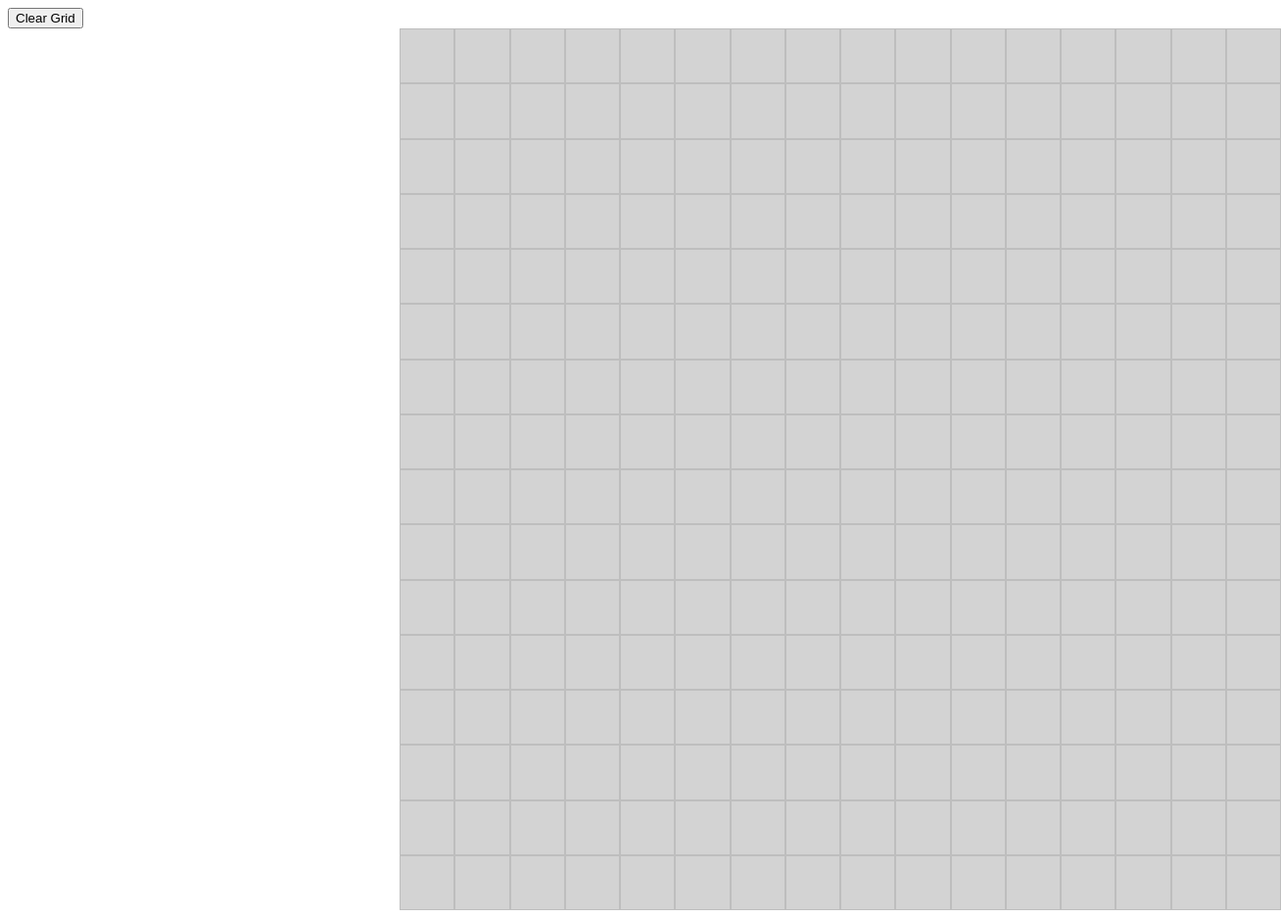
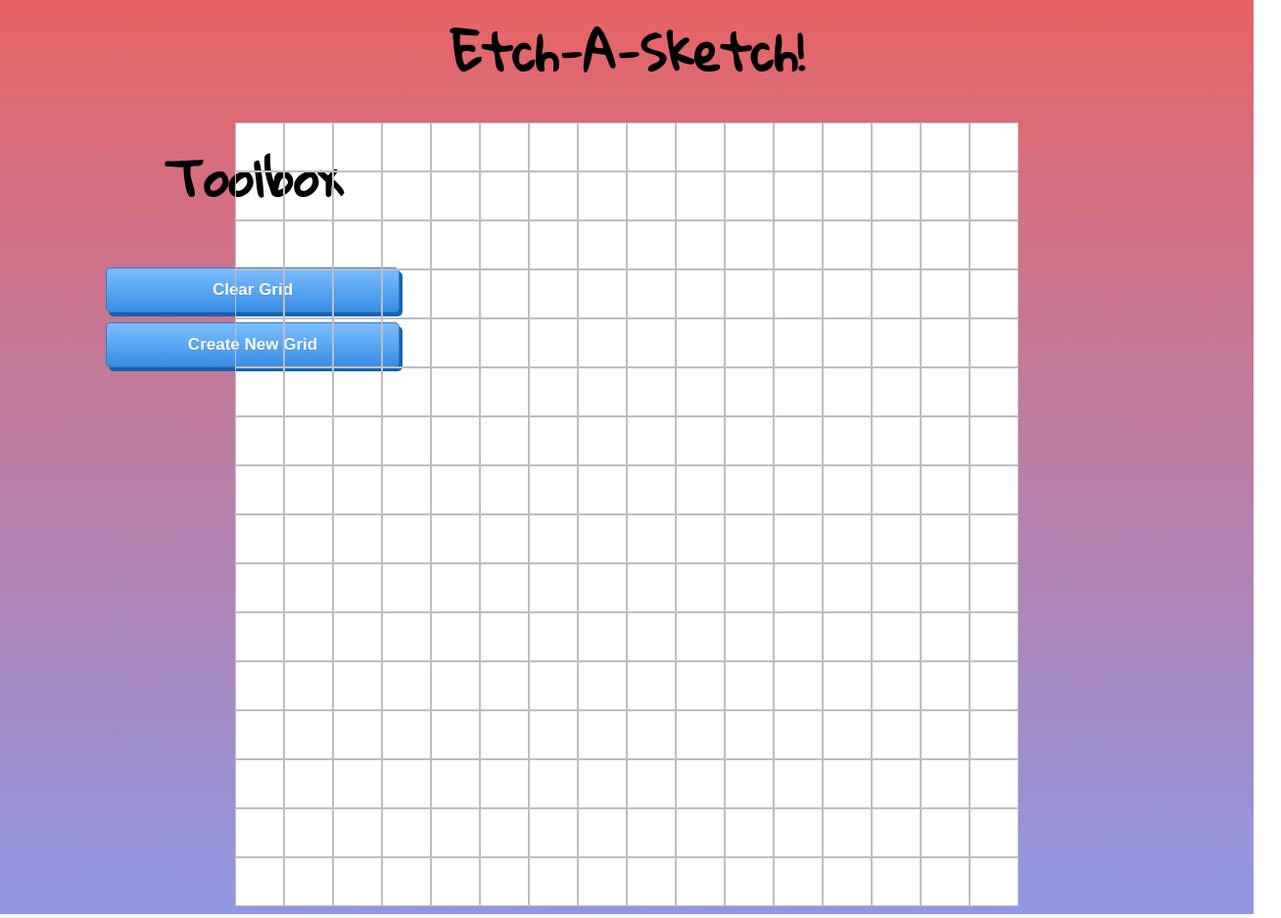
Before and after one commit to pnowakowski614/Etch-A-Sketch, a plain HTML site: page index.html in a window 1280 px wide. Shown: the whole page at 98% size, 1308 px wide, since content can reach past the window. Drawn offline with Linux system fonts and the light colour scheme.

Commit message:
Change grid size functionality + page layout

```diff
--- a/index.html
+++ b/index.html
@@ -2,9 +2,16 @@
 <html>
     <head>
         <link rel="stylesheet" href="styles.css">
+        <link rel="stylesheet" href="https://fonts.googleapis.com/css?family=Gloria+Hallelujah">
+        <title>Etch-A-Sketch!</title>
     </head>
     <body>
-        <button id="clear">Clear Grid</button>
+        <h1>Etch-A-Sketch!</h1>
+        <div id="toolbox">
+            <h1>Toolbox</h1>
+            <button class="myButton" id="clear">Clear Grid</button>
+            <button class="myButton" id="newgrid">Create New Grid</button>
+        </div>
         <div id="container">
         </div>
         <script src="script.js">
--- a/script.js
+++ b/script.js
@@ -1,12 +1,20 @@
 const container = document.getElementById("container");
 const clear = document.getElementById("clear");
-const divs = document.getElementsByClassName("grid-div");
+let divs = document.getElementsByClassName("grid-div");
+const newGrid = document.getElementById("newgrid");
+let currentGridSize = 16;
+MakingGrids(currentGridSize);
 
-for (let i = 1; i < 16*16+1; ++i) {
-    let newDiv = document.createElement("div");
-    newDiv.className = "grid-div"
-    newDiv.style.border = "1px rgb(190, 190, 190) solid";
-    container.appendChild(newDiv);
+function MakingGrids(currentGridSize) {
+    container.style.gridTemplateColumns = `repeat(${currentGridSize}, 1fr)`;
+    container.style.gridTemplateRows = `repeat(${currentGridSize}, 1fr)`;
+
+    for (let i = 0; i < currentGridSize*currentGridSize; ++i) {
+        let newDiv = document.createElement("div");
+        newDiv.className = "grid-div";
+        newDiv.style.border = "1px rgb(190, 190, 190) solid";
+        container.appendChild(newDiv);
+    }
 }
 
 container.addEventListener('mouseover', function(e) {
@@ -14,7 +22,22 @@ container.addEventListener('mouseover', function(e) {
 })
 
 clear.addEventListener('click', function() {
-    for (let i = 0; i < 16*16; ++i) {
-        divs[i].style.backgroundColor="lightgray";
+    for (let i = 0; i < currentGridSize*currentGridSize; ++i) {
+        divs[i].style.backgroundColor="white";
     }
 })
+
+newGrid.addEventListener('click', function() {
+    currentGridSize = Number(prompt("Choose the grid size (smaller than 90!):"));
+    let length = divs.length;
+
+    while((typeof(currentGridSize) != "number") || (currentGridSize > 90) || (currentGridSize < 1)) {
+        currentGridSize = Number(prompt("Incorrect value! Choose the grid size:"));
+    }
+
+    for (let k = length-1; k > -1; --k){
+        divs[k].remove();
+    }
+
+    MakingGrids(currentGridSize);
+    })
--- a/styles.css
+++ b/styles.css
@@ -1,9 +1,52 @@
+body {
+    background: linear-gradient(#e66465, #9198e5);
+    min-height: 100vh;
+}
+
+#toolbox {
+    width: 300px;
+    display: flex;
+    flex-direction: column;
+    gap: 10px;
+    padding-left: 100px;
+}
+
 #container {
-    width: 900px;
-    height: 900px;
-    margin-left: 400px;
-    background-color: lightgray;
+    width: 800px;
+    height: 800px;
+    margin: auto;
+    margin-top: -250px;
+    background-color: white;
     display: grid;
-    grid-template-columns:  repeat(16, 1fr);
-    grid-template-rows: repeat(16, 1fr);
 }
+
+h1 {
+    margin-top: -5px;
+    text-align: center;
+    font-family: "Gloria Hallelujah", sans-serif;
+    font-size: 50px;
+}
+.myButton {
+	box-shadow: 3px 4px 0px 0px #1564ad;
+	background:linear-gradient(to bottom, #79bbff 5%, #378de5 100%);
+	background-color:#79bbff;
+	border-radius:5px;
+	border:1px solid #337bc4;
+	display:inline-block;
+	cursor:pointer;
+	color:#ffffff;
+	font-family:Arial;
+	font-size:17px;
+	font-weight:bold;
+	padding:12px 44px;
+	text-decoration:none;
+	text-shadow:0px 1px 0px #528ecc;
+}
+.myButton:hover {
+	background:linear-gradient(to bottom, #378de5 5%, #79bbff 100%);
+	background-color:#378de5;
+}
+.myButton:active {
+	position:relative;
+	top:1px;
+}
```
